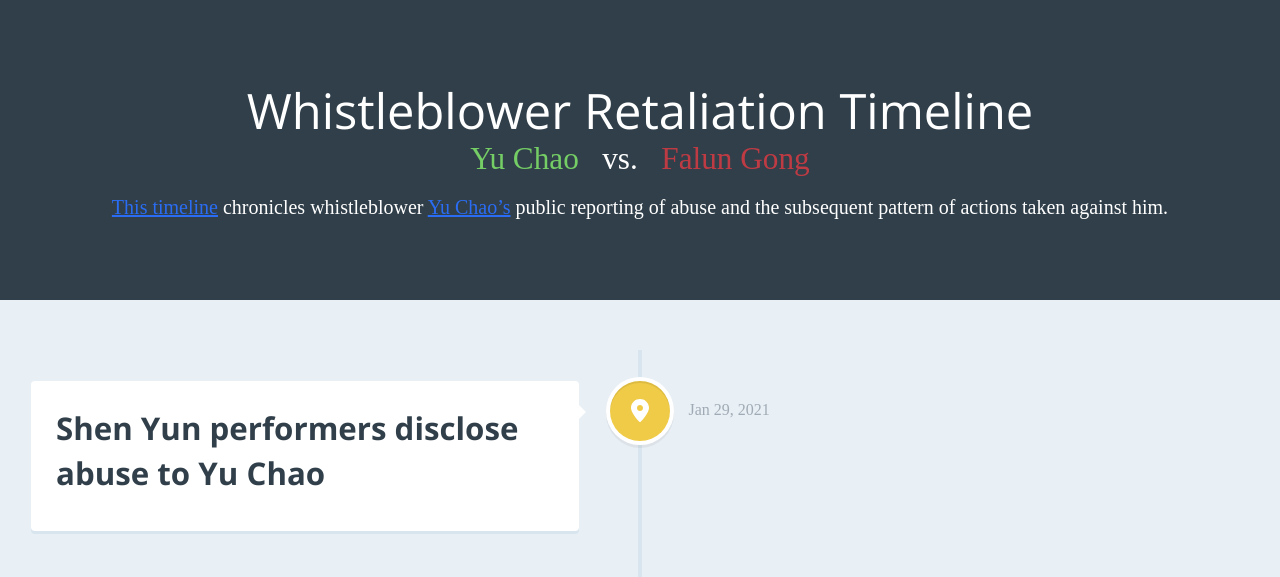
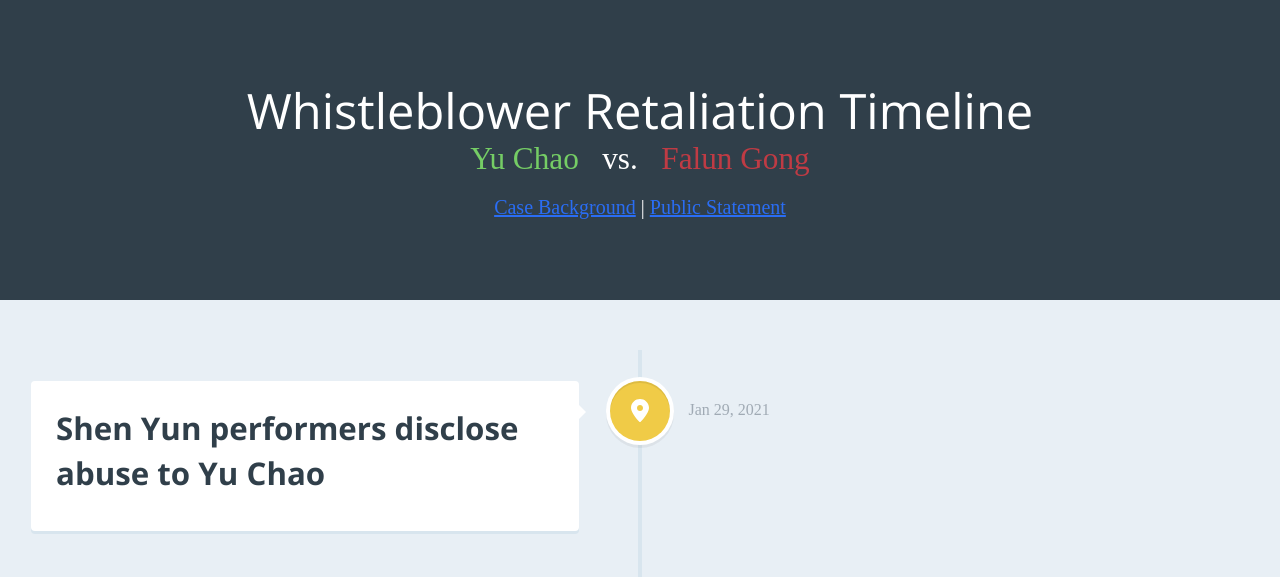
Before and after one commit to WhistleblowerRetaliation/timelineconcise, a plain HTML site: page index.html in a window 1280 px wide. Shown: the top 577 px of the page. Drawn offline with nearby package versions, Linux system fonts and the light colour scheme; a web font is replaced by a local one.

Commit message:
Add files via upload

```diff
--- a/index.html
+++ b/index.html
@@ -17,13 +17,13 @@
                     </a>
                 </h1>
                 <h3>
-                <a href="https://github.com/WhistleblowerRetaliation/timelineconcise/blob/main/Case_Background.md" target="_blank" rel="noopener noreferrer" class="text-green" style="text-decoration: none;">Yu Chao</a>
+                    <span class="text-green">Yu Chao</span>
                     <span class="text-white" style="margin: 0 0.5em;">vs.</span>
-                <a href="https://github.com/WhistleblowerRetaliation/timelineconcise/blob/main/Public_Statement.md" target="_blank" rel="noopener noreferrer" class="text-red" style="text-decoration: none;">Falun Gong</a>
+                    <span class="text-red">Falun Gong</span>
                 </h3>
                 <p class="margin-top-sm">
-                    <a href="https://github.com/WhistleblowerRetaliation/timelineconcise/blob/main/Public_Statement.md" target="_blank" rel="noopener noreferrer">This timeline</a> chronicles whistleblower
-                    <a href="https://github.com/WhistleblowerRetaliation/timelineconcise/blob/main/Case_Background.md" target="_blank" rel="noopener noreferrer">Yu Chao’s</a> public reporting of abuse and the subsequent pattern of actions taken against him.
+                    <a href="https://github.com/WhistleblowerRetaliation/timelineconcise/blob/main/Case_Background.md" target="_blank" rel="noopener noreferrer">Case Background</a> |
+                    <a href="https://github.com/WhistleblowerRetaliation/timelineconcise/blob/main/Public_Statement.md" target="_blank" rel="noopener noreferrer">Public Statement</a>
                 </p>
             </header>
 
```
Lines whose indentation alone changed are shown as unchanged.
